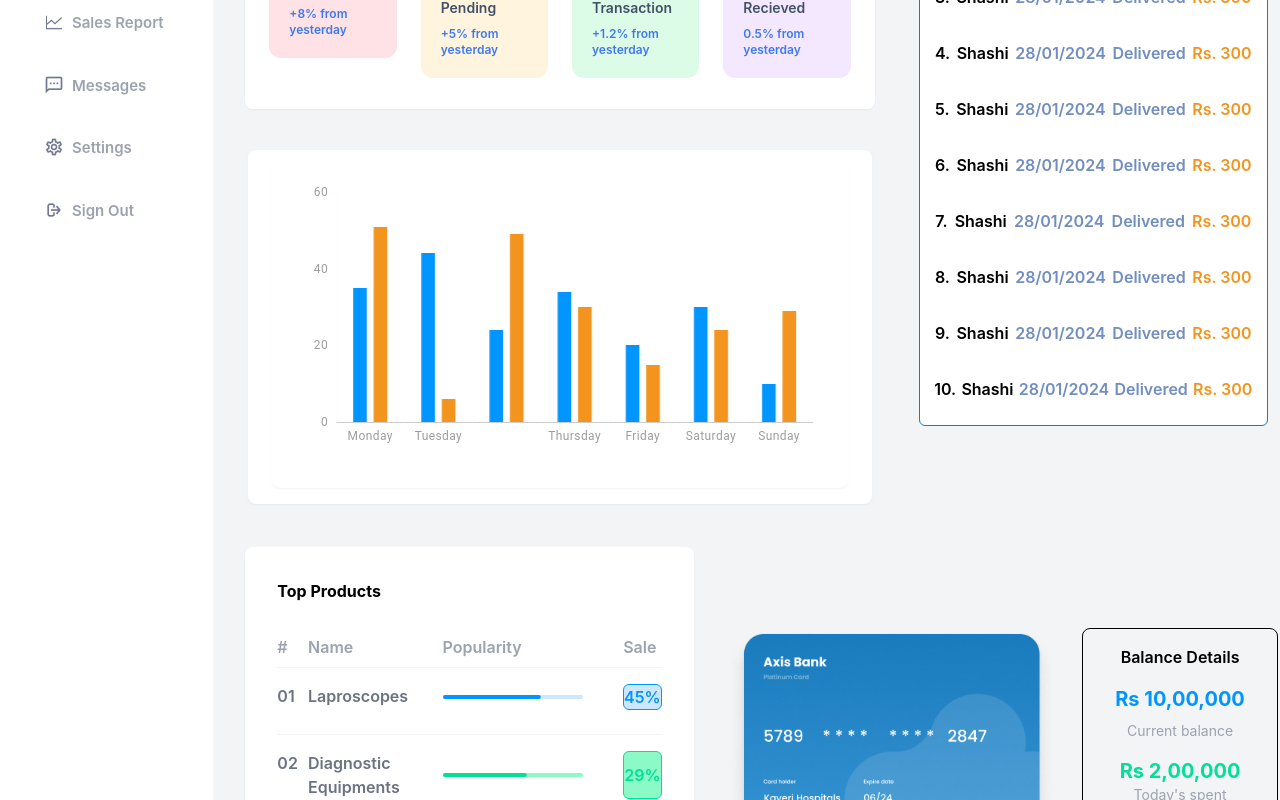
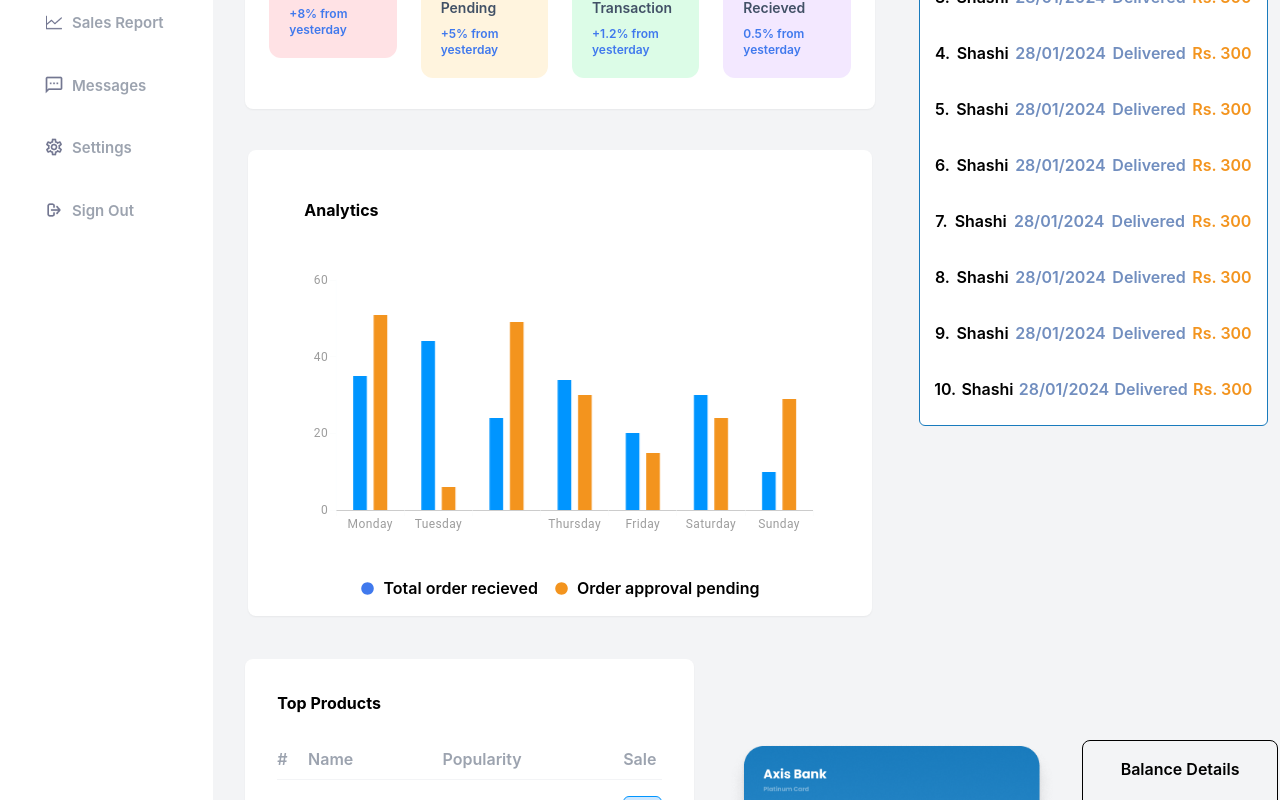
Before and after one commit to Samardip/medpick-dashboard-assignment, a React (Create React App) app: page / in a window 1280 px wide. Shown: the part 356-1156 px from the top of the page. Built offline with nearby package versions, Linux system fonts and the light colour scheme.

Commit message:
added axis points

```diff
--- a/src/App.js
+++ b/src/App.js
@@ -1,3 +1,4 @@
+import { Circle } from '@mui/icons-material';
 import './App.css';
 import BarChartGraph from './component/barChart/barChart';
 import { CardStat } from './component/cardStat/cardStat';
@@ -20,7 +21,20 @@ function App() {
           <div className='flex flex-col  h-[100%] w-[65%] '>
             <OrderSummary />
             <div className="py-4 px-6 m-[35px] mt-[25px] !bg-white rounded-[8px] shadow-sm h-[100%]">
+              <div className='font-bold text-md mb-8 px-8 pt-8'>
+                Analytics
+              </div>
               <BarChartGraph />
+              <div className='flex justify-center items-center gap-4'>
+                <div className='flex justify-center items-center gap-2'>
+                  <div className='flex justify-center items-center'><Circle className='!w-[15px] !h-[15px] text-custom-blue'/></div>
+                  <div className='font-semibold'>Total order recieved</div>
+                </div>
+                <div className='flex justify-center items-center gap-2'>
+                  <div className='flex justify-center items-center'><Circle className='!w-[15px] !h-[15px] text-custom-orange'/></div>
+                  <div className='font-semibold'>Order approval pending</div>
+                </div>
+              </div>
             </div>
             <div></div>
           </div>
--- a/src/component/barChart/barChart.jsx
+++ b/src/component/barChart/barChart.jsx
@@ -4,7 +4,7 @@ import { BarChart } from '@mui/x-charts/BarChart';
 export default function ChartsOverviewDemo() {
     let dark = false;
     return (
-        <div className="py-4 px-6 bg-white rounded-[8px] shadow-sm">
+        <div className="py-4 px-6 bg-white rounded-[8px]">
             <BarChart
                 series={[
                     {
```
